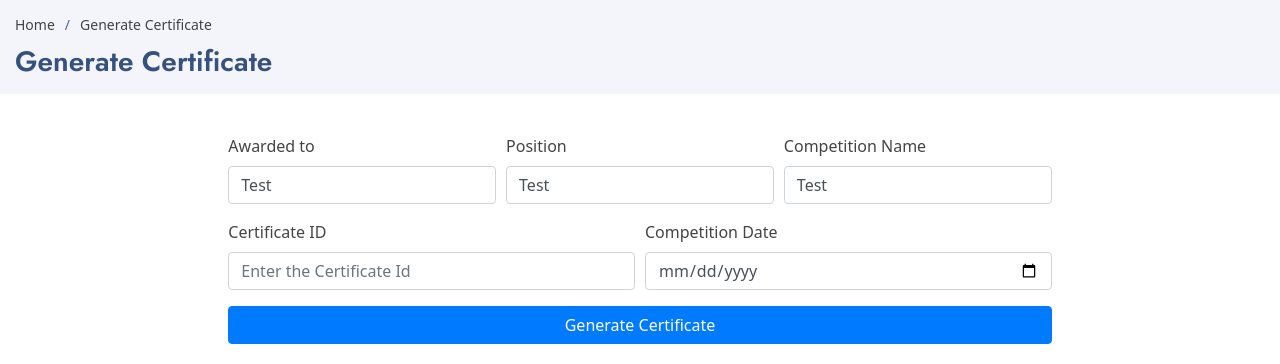
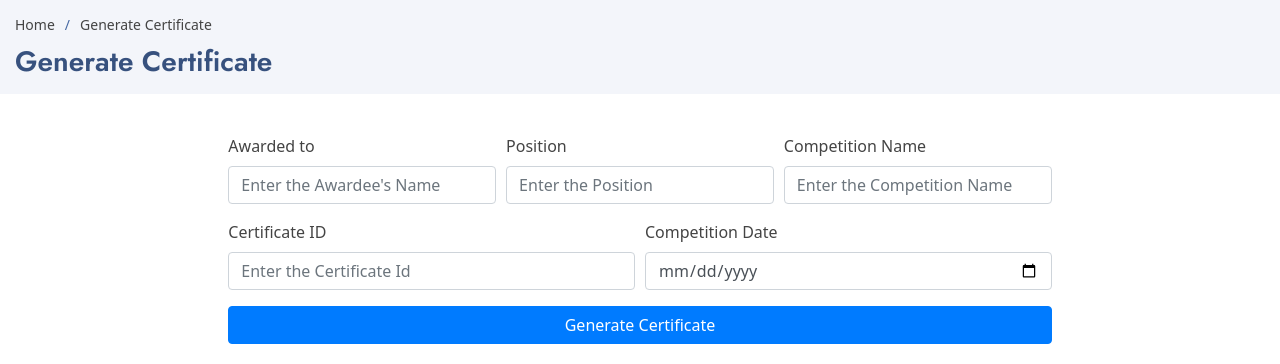
Before and after one commit to BIAStechnoforum/technoforumweb, a PHP site: page /certificate/make/index.php in a window 1280 px wide. Shown: the part 73-437 px from the top of the page. Run offline with PHP 8.4, Linux system fonts and the light colour scheme; the visitor is signed in with stand-in values (Sample User, id 1).

Commit message:
Update index.php

```diff
--- a/certificate/make/index.php
+++ b/certificate/make/index.php
@@ -96,15 +96,15 @@ if (!isset($_SESSION['loggedin'])) {
                 <div class="form-row">
                   <div class="form-group col-md-4">
                     <label for="awardedTo">Awarded to</label>
-                    <input type="text" class="form-control" name="awardedTo" id="awardedTo" placeholder="Enter the Awardee's Name" value="Test">
+                    <input type="text" class="form-control" name="awardedTo" id="awardedTo" placeholder="Enter the Awardee's Name" value="">
                   </div>
                   <div class="form-group col-md-4">
                     <label for="position">Position</label>
-                    <input type="text" class="form-control" name="position" id="position" placeholder="Enter the Position" value="Test">
+                    <input type="text" class="form-control" name="position" id="position" placeholder="Enter the Position" value="">
                   </div>
                   <div class="form-group col-md-4">
                     <label for="competitionName">Competition Name</label>
-                    <input type="text" class="form-control" name="competitionName" id="competitionName" placeholder="Enter the Competition Name" value="Test">
+                    <input type="text" class="form-control" name="competitionName" id="competitionName" placeholder="Enter the Competition Name" value="">
                   </div>
                 </div>
                 <div class="form-row">
```
